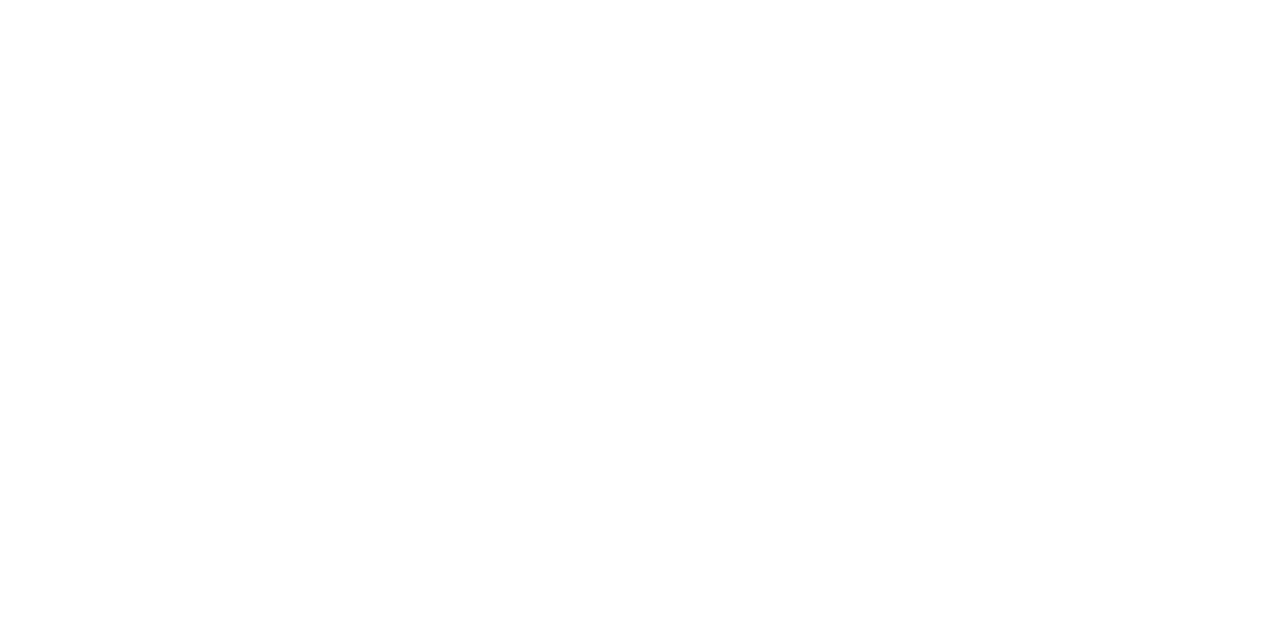
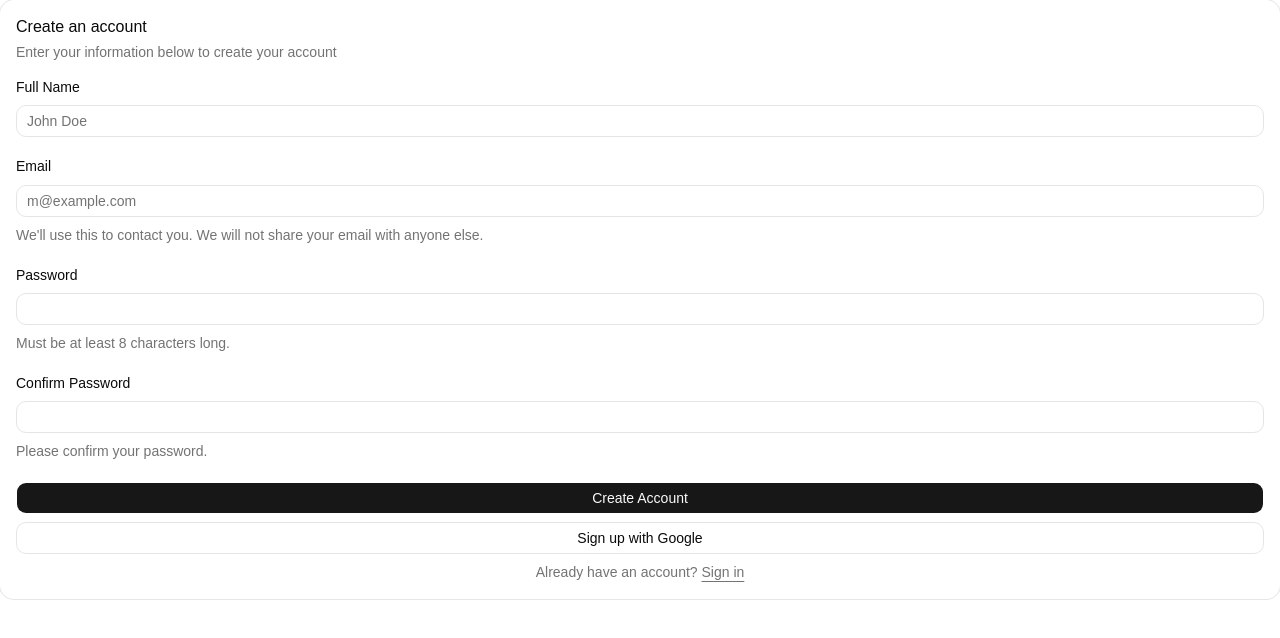
Before and after one commit to CountKrakula/FloraFrontend, a React (Vite) app: page /register in a window 1280 px wide. Shown: the top 638 px of the page. Built offline with nearby package versions, Linux system fonts and the light colour scheme.

Commit message:
feat: add login and register pages with routes

```diff
--- a/package.json
+++ b/package.json
@@ -18,6 +18,7 @@
     "lucide-react": "^1.53.0",
     "react": "^19.2.8",
     "react-dom": "^19.2.8",
+    "react-router-dom": "^7.18.4",
     "shadcn": "^4.21.4",
     "tailwindcss": "^4.3.3",
     "tw-animate-css": "^1.4.0"
--- a/src/App.tsx
+++ b/src/App.tsx
@@ -1,12 +1,8 @@
-import './App.css'
+import Router from "./Router"
+import "./App.css"
 
 function App() {
-
-
-  return (
-    <>
-          </>
-  )
+  return <Router />
 }
 
 export default App
--- a/src/Router.tsx
+++ b/src/Router.tsx
@@ -0,0 +1,14 @@
+import { BrowserRouter, Routes, Route } from "react-router-dom"
+import Login from "@/pages/Login"
+import Register from "@/pages/Register"
+
+export default function Router() {
+  return (
+    <BrowserRouter>
+      <Routes>
+        <Route path="/login" element={<Login />} />
+        <Route path="/register" element={<Register />} />
+      </Routes>
+    </BrowserRouter>
+  )
+}
--- a/src/components/login-form.tsx
+++ b/src/components/login-form.tsx
@@ -1,4 +1,5 @@
 import { cn } from "cn"
+import { Link } from "react-router-dom"
 
 import { Button } from "@/components/ui/button"
 import {
@@ -59,7 +60,7 @@ export function LoginForm({
                   Login with Google
                 </Button>
                 <FieldDescription className="text-center">
-                  Don&apos;t have an account? <a href="#">Sign up</a>
+                  Don&apos;t have an account? <Link to="/register">Sign up</Link>
                 </FieldDescription>
               </Field>
             </FieldGroup>
--- a/src/components/signup-form.tsx
+++ b/src/components/signup-form.tsx
@@ -1,4 +1,6 @@
 import { Button } from "@/components/ui/button"
+import { Link } from "react-router-dom"
+
 import {
   Card,
   CardContent,
@@ -64,7 +66,7 @@ export function SignupForm({ ...props }: React.ComponentProps<typeof Card>) {
                   Sign up with Google
                 </Button>
                 <FieldDescription className="px-6 text-center">
-                  Already have an account? <a href="#">Sign in</a>
+                  Already have an account? <Link to="/login">Sign in</Link>
                 </FieldDescription>
               </Field>
             </FieldGroup>
--- a/src/main.tsx
+++ b/src/main.tsx
@@ -1,6 +1,7 @@
 import { StrictMode } from 'react'
 import { createRoot } from 'react-dom/client'
 import App from './App.tsx'
+import './index.css'
 
 createRoot(document.getElementById('root')!).render(
   <StrictMode>
--- /dev/null
+++ b/src/pages/Login.tsx
@@ -0,0 +1,11 @@
+import { LoginForm } from "@/components/login-form"
+
+export default function Login() {
+  return (
+    <div>
+
+      <LoginForm />
+
+    </div>
+  )
+}
--- /dev/null
+++ b/src/pages/Register.tsx
@@ -0,0 +1,9 @@
+import { SignupForm } from "@/components/signup-form"
+
+export default function Register() {
+  return (
+    <div>
+      <SignupForm />
+    </div>
+  )
+}
--- a/tsconfig.app.json
+++ b/tsconfig.app.json
@@ -12,6 +12,7 @@
     ],
     "allowArbitraryExtensions": true,
     "skipLibCheck": true,
+    "ignoreDeprecations": "6.0",
     "baseUrl": ".",
     "paths": {
       "@/*": [
```
Also changed, not shown: 1 other file (tests, documents, lock files or other folders).
